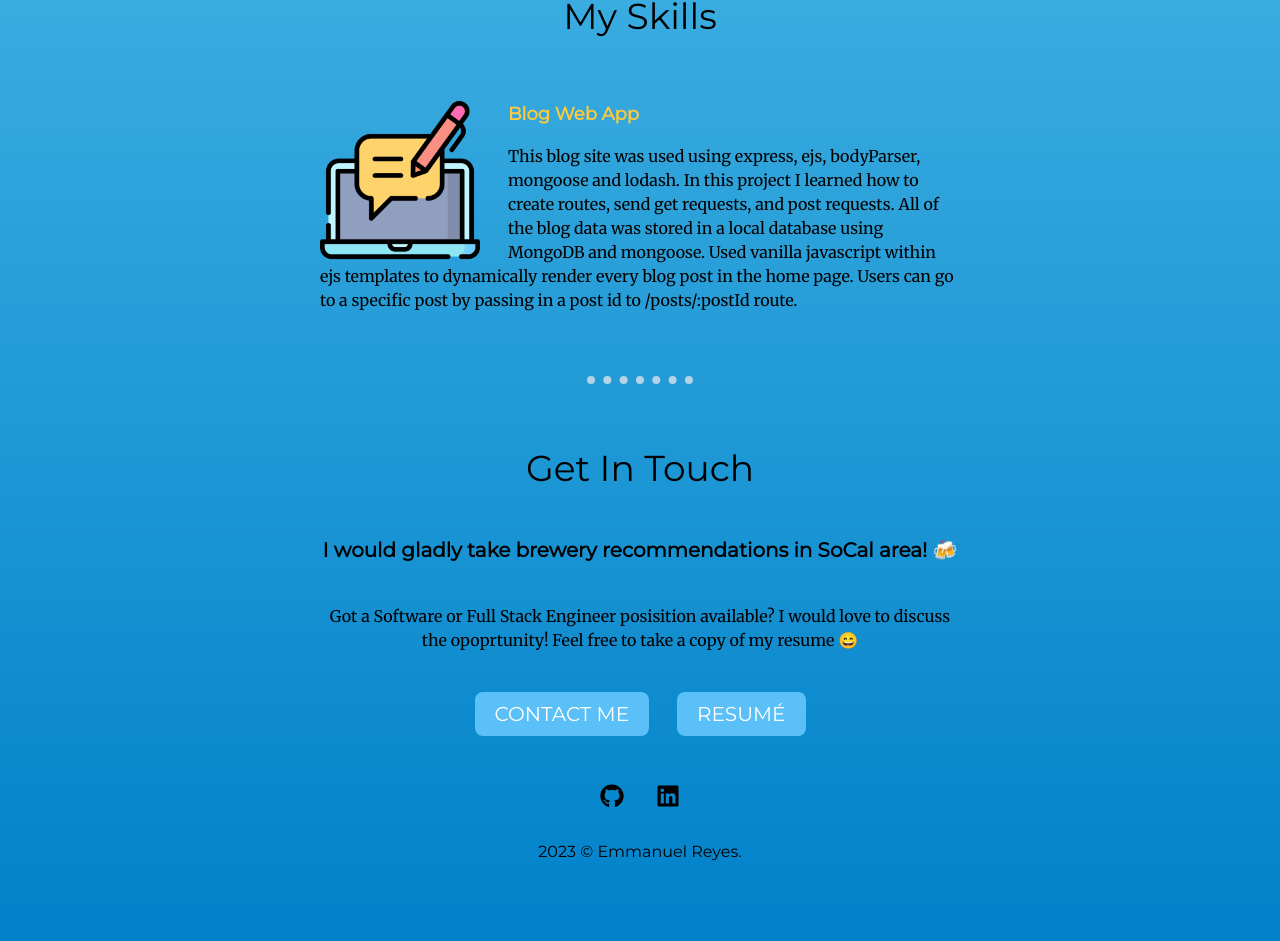
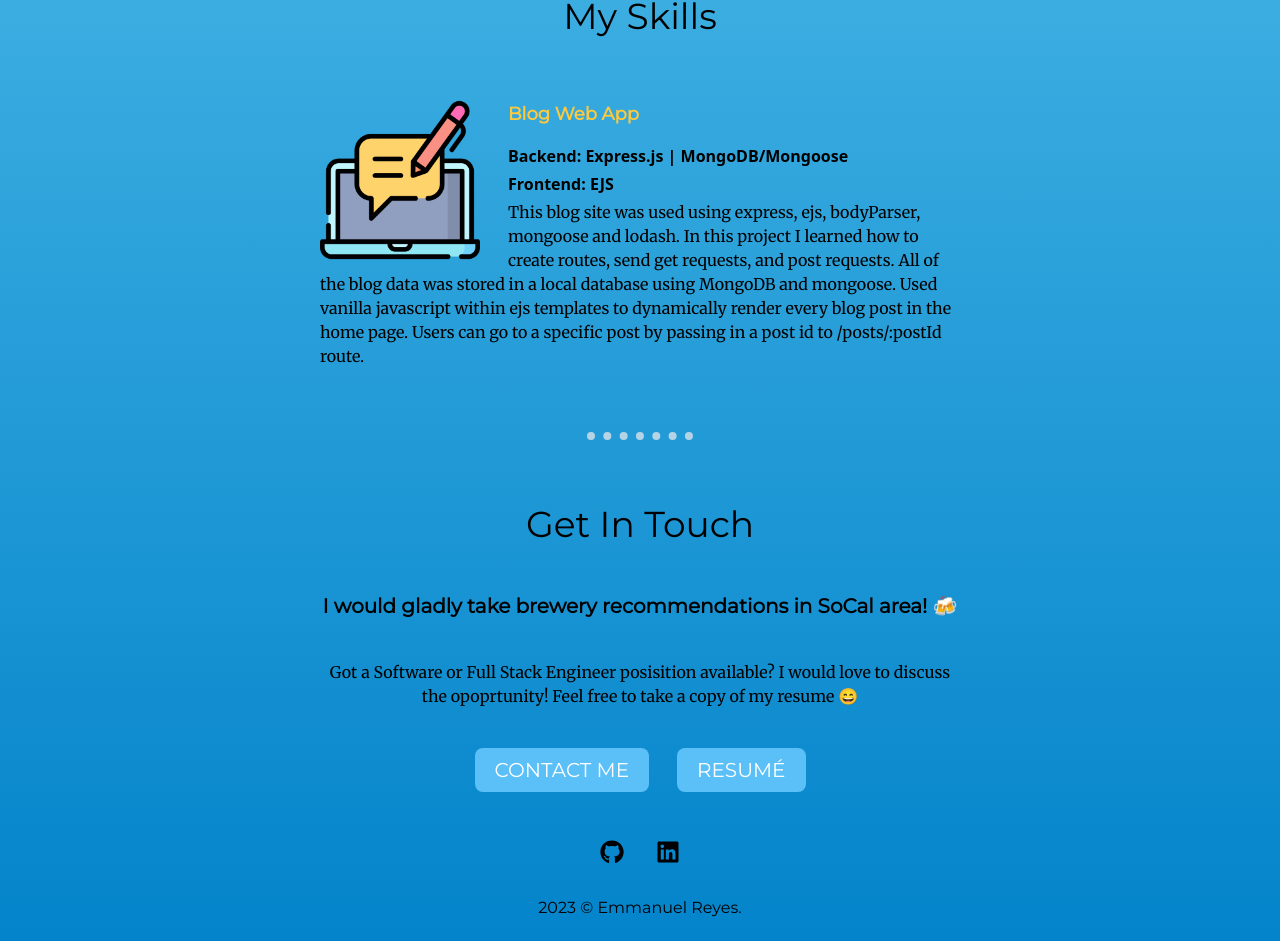
Before and after one commit to emmanuelreyes28/personal-webpage, a React (Create React App) app: page / in a window 1280 px wide. Shown: the part 1268-2209 px from the top of the page. Built offline with nearby package versions, Linux system fonts and the light colour scheme.

Commit message:
Edit skills component to include backend and frontend fields

```diff
--- a/src/components/Skills.jsx
+++ b/src/components/Skills.jsx
@@ -14,6 +14,10 @@ function Skills() {
         <h3 className="font-heading font-bold text-lg my-4 text-orange">
           Blog Web App
         </h3>
+        <p className="font-semibold pb-1">
+          Backend: Express.js | MongoDB/Mongoose{" "}
+        </p>
+        <p className="font-semibold pb-1">Frontend: EJS</p>
         <p className="font-display">
           This blog site was used using express, ejs, bodyParser, mongoose and
           lodash. In this project I learned how to create routes, send get
```
